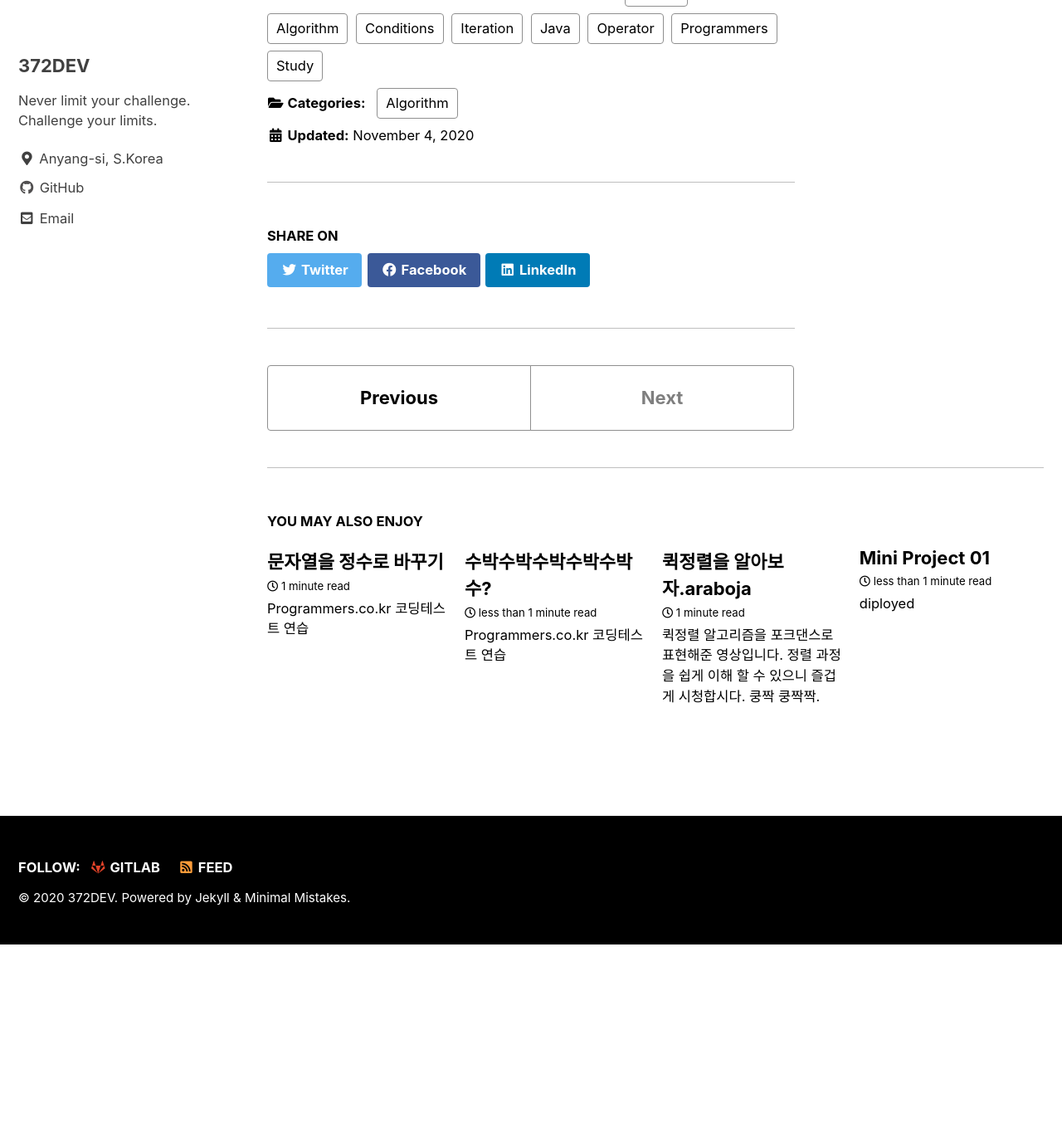
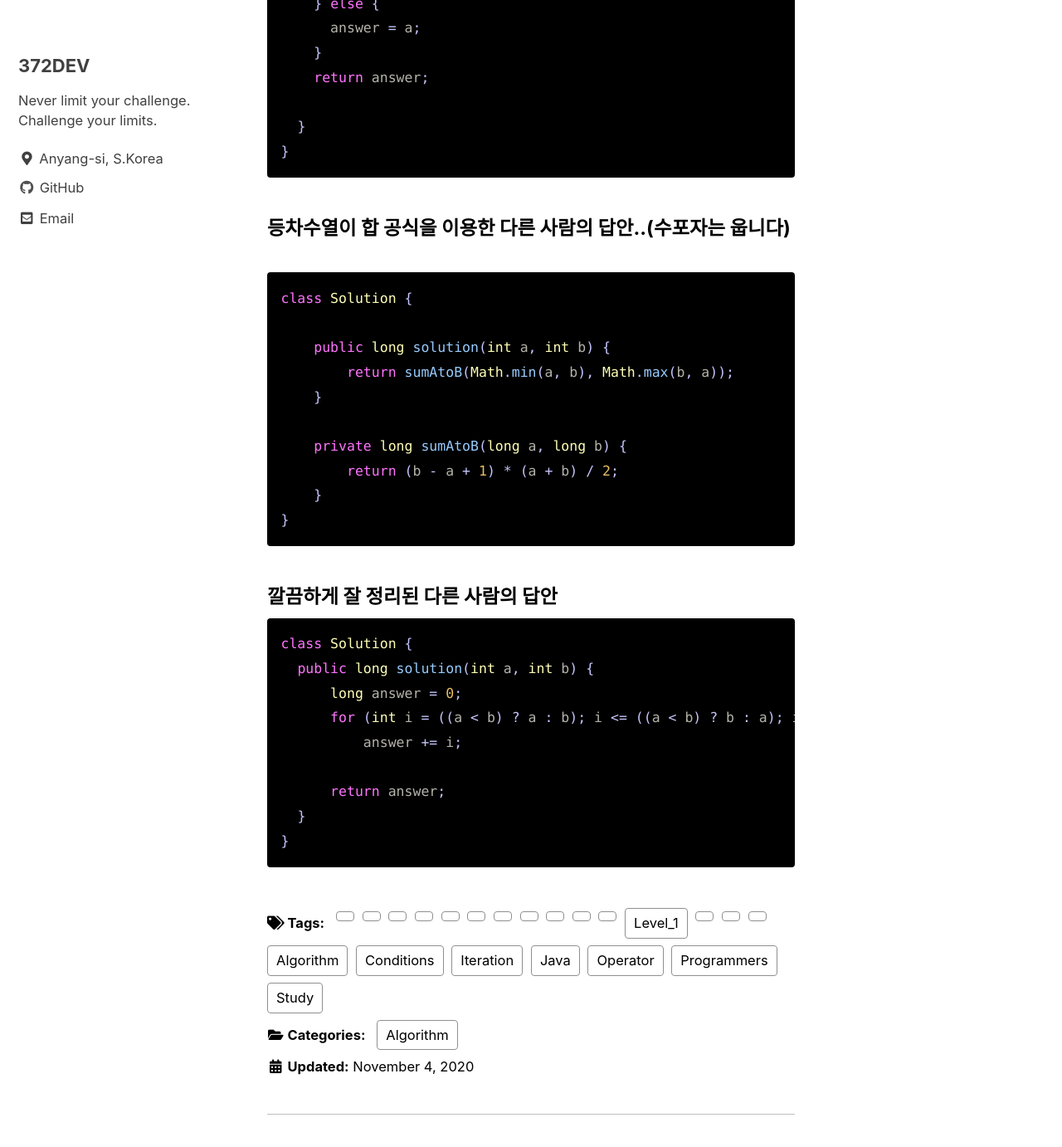
Before and after one commit to 372dev/372dev.github.io, a Jekyll site: the page built from _posts/2020-11-04-post09.md, in a window 1280 px wide and 1400 px high, scrolled down 1373 px. Shown: the top 1382 px of the window at 83% size. Built offline with Jekyll 4.4.1, drawn with Linux system fonts in a browser that asks for light colours; cached includes are drawn as plain includes; before the commit the page ends 2511 px from its top, so only the background shows below that.

Commit message:
Update 2020-11-04-post09.md

````diff
--- a/_posts/2020-11-04-post09.md
+++ b/_posts/2020-11-04-post09.md
@@ -33,7 +33,29 @@ class Solution {
 }
 ```
 
-#### 잘 정리된 다른 사람의 답안..
+#### 등차수열이 합 공식을 이용한 다른 사람의 답안..(수포자는 웁니다)
 ```java
+class Solution {
 
+    public long solution(int a, int b) {
+        return sumAtoB(Math.min(a, b), Math.max(b, a));
+    }
+
+    private long sumAtoB(long a, long b) {
+        return (b - a + 1) * (a + b) / 2;
+    }
+}
 ```
+
+#### 깔끔하게 잘 정리된 다른 사람의 답안
+```java
+class Solution {
+  public long solution(int a, int b) {
+      long answer = 0;
+      for (int i = ((a < b) ? a : b); i <= ((a < b) ? b : a); i++)
+          answer += i;
+
+      return answer;
+  }
+}
+```
````
Also changed, not shown: other parts of _posts/2020-11-04-post09.md (+1 -1 lines).
